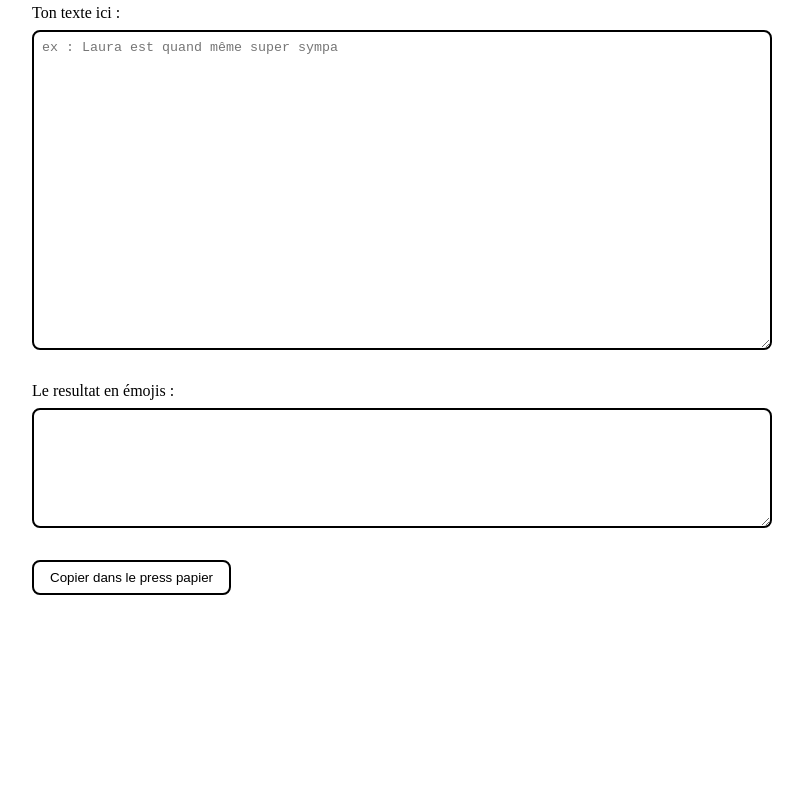
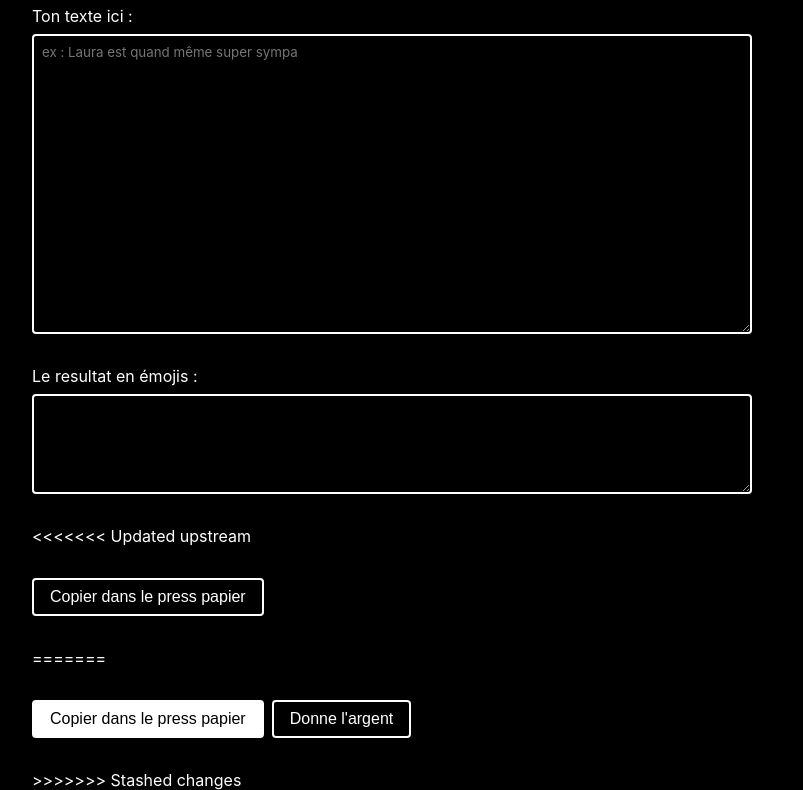
Before and after one commit to felixbouveret/twemote, a website: page src/index.html in a window 1280 px wide. Shown: the part 76-866 px from the top of the page, without its empty margins (248-1051 px from the left). Before the commit the page ends 800 px from the top, so only its background shows below. Drawn offline with nearby package versions, Linux system fonts and the light colour scheme; files that its build step writes are made by us from their sources.

Commit message:
feat(main.scss): style first draft

```diff
--- a/src/index.html
+++ b/src/index.html
@@ -10,7 +10,7 @@
   <body>
     <!-- Body -->
     <div class="wrapper">
-      <h1>Hello World !</h1>
+      <h1>Twemote</h1>
       <section class="container">
         <div class="formItem">
           <label for="textInput"> Ton texte ici : </label>
@@ -23,8 +23,18 @@
           <label for="textInput"> Le resultat en émojis : </label>
           <textarea class="result" readonly></textarea>
         </div>
+<<<<<<< Updated upstream
         <button id="copy">Copier dans le press papier</button>
+=======
+        <div class="button-container">
+          <button class="btn-primary">Copier dans le press papier</button>
+          <button>Donne l'argent</button>
+        </div>
+>>>>>>> Stashed changes
       </section>
     </div>
+    <footer>
+      <div class="wrapper"></div>
+    </footer>
   </body>
 </html>
--- a/src/style/main.scss
+++ b/src/style/main.scss
@@ -1,11 +1,27 @@
 // SCSS
 
-$radius: 8px;
+$radius: 4px;
+$color1: black;
+$color2: #fff;
+$color3: rgb(100, 193, 234);
 
+$font-family: -apple-system, BlinkMacSystemFont, "Segoe UI", Roboto, Oxygen,
+  Ubuntu, Cantarell, "Open Sans", "Helvetica Neue", sans-serif;
+
+* {
+  box-sizing: border-box;
+}
 body,
 html {
   padding: 0;
   margin: 0;
+  font-family: $font-family;
+  color: $color2;
+}
+
+body {
+  background-color: $color1;
+  padding: 0 24px;
 }
 
 .wrapper {
@@ -36,18 +52,34 @@ textarea {
   display: block;
   resize: vertical;
   border-radius: $radius;
-  border: solid 2px;
+  border: solid 2px $color2;
+  background-color: transparent;
+  font-family: $font-family;
   padding: 8px;
+  color: $color2;
 
   &.result {
     height: 100px;
   }
 }
 
+.button-container {
+  display: flex;
+  flex-wrap: wrap;
+  gap: 8px;
+}
+
 button {
   align-self: flex-start;
   background-color: transparent;
   padding: 8px 16px;
-  border: 2px solid;
+  border: 2px solid $color2;
   border-radius: $radius;
+  color: $color2;
+  font-size: 16px;
+
+  &.btn-primary {
+    background-color: $color2;
+    color: $color1;
+  }
 }
```
